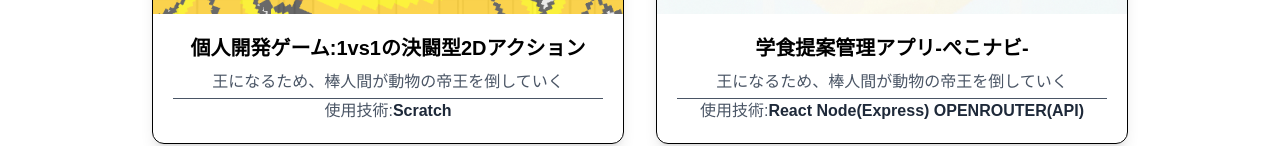
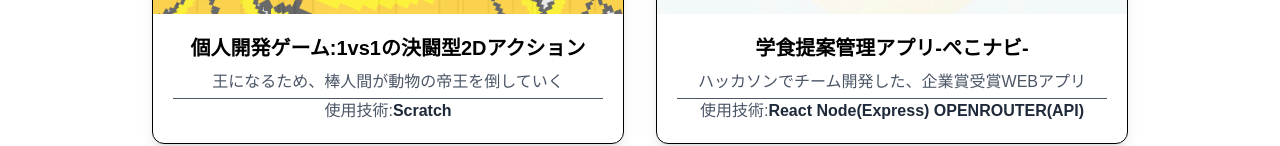
Before and after one commit to hiromasa55/hiromasa-portfolio, a Next.js app: page /works in a window 1280 px wide. Shown: the part 806-952 px from the top of the page. Built offline with nearby package versions, Linux system fonts and the light colour scheme.

Commit message:
worksのペコナビの説明文修正

```diff
--- a/src/app/works/page.tsx
+++ b/src/app/works/page.tsx
@@ -26,7 +26,7 @@ export default function Works() {
   },
   {
     title: "学食提案管理アプリ-ぺこナビ-",
-    description: "王になるため、棒人間が動物の帝王を倒していく",
+    description: "ハッカソンでチーム開発した、企業賞受賞WEBアプリ",
     tech: ["React ", "Node(Express) ", "OPENROUTER(API) "],
     image: "/pekonavi.png",
     href: "https://github.com/hiromasa55/hackathon-study",
```
